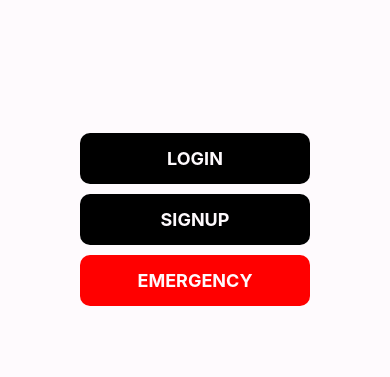
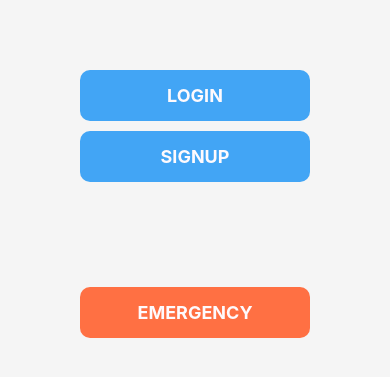
Before and after one commit to JoshuaPodlich/VetGo_10, a React Native app in the folder Frontend/: screen /Welcome in a window 390 px wide. Shown: the part 391-768 px from the top of the page. Built offline with nearby package versions, Linux system fonts and the light colour scheme; what @stripe/stripe-react-native would draw is missing.

Commit message:
Start of button colors

```diff
--- a/Frontend/app/components/EntryButtons.tsx
+++ b/Frontend/app/components/EntryButtons.tsx
@@ -19,20 +19,20 @@ function EntryButtons(props: any) {
 
     return (
         <View id={"buttonGroup"} style={styles.buttonGroup}>
-            <TouchableHighlight style={{...styles.mainButton, backgroundColor: colors.black}}
-                underlayColor={colors.black_underlay}
+            <TouchableHighlight style={{...styles.mainButton, backgroundColor: colors.primary_Blue}}
+                underlayColor={colors.primary_Blue}
                 onPress={() => cmd(direction)}>
                 <Text style={styles.buttonText}> LOGIN </Text>
             </TouchableHighlight>
 
-            <TouchableHighlight style={{...styles.mainButton, backgroundColor: colors.black}}
-                underlayColor={colors.black_underlay}
+            <TouchableHighlight style={{...styles.mainButton, backgroundColor: colors.primary_Blue}}
+                underlayColor={colors.primary_Blue}
                 onPress={() => props.navigation.navigate("SignUp")}>
                 <Text style={styles.buttonText}> SIGNUP </Text>
             </TouchableHighlight>
 
-            <TouchableHighlight style={{...styles.mainButton, backgroundColor: colors.brightRed}}
-                underlayColor={colors.brightRed_underlayColor}
+            <TouchableHighlight style={{...styles.mainButton, backgroundColor: colors.action_Orange, marginTop: 100}}
+                underlayColor={colors.action_Orange}
                 onPress={() => console.error("Emergency map is not done")}>
                 <Text style={styles.buttonText}> EMERGENCY </Text>
             </TouchableHighlight>
--- a/Frontend/app/screens/SignUp/SignUpScreen.tsx
+++ b/Frontend/app/screens/SignUp/SignUpScreen.tsx
@@ -231,12 +231,12 @@ function SignUpScreen(props: any) {
                     </View>
 
                     <View id={"buttonGroup"} style={styles.buttonGroup}>
-                        <TouchableHighlight style={{ ...styles.mainButton, backgroundColor: colors.black }}
+                        <TouchableHighlight style={{ ...styles.mainButton, backgroundColor: colors.primary_Blue }}
                             underlayColor={colors.black_underlay} onPress={handleSubmit}>
                             <Text style={styles.buttonText}> SIGNUP </Text>
                         </TouchableHighlight>
 
-                        <TouchableHighlight style={{ ...styles.mainButton, backgroundColor: colors.brightRed }}
+                        <TouchableHighlight style={{ ...styles.mainButton, backgroundColor: colors.action_Orange }}
                             underlayColor={colors.brightRed_underlayColor}
                             onPress={() => props.navigation.navigate("Map")}>
                             <Text style={styles.buttonText}> EMERGENCY </Text>
--- a/Frontend/app/screens/shared/Colors.tsx
+++ b/Frontend/app/screens/shared/Colors.tsx
@@ -14,4 +14,10 @@ export const colors = {
     white: "#ffffff",
     red: "#FF0000",
     blue: "#3366FF",
+    primary_Blue: "#42A5F5",
+    action_Green: "#4CAF50",
+    action_Orange: "#FF7043",
+    background_Grey: "#F5F5F5",
+    hilight_yellow: "#FFD54F",
+
 }
--- a/Frontend/app/screens/shared/Styles.tsx
+++ b/Frontend/app/screens/shared/Styles.tsx
@@ -5,9 +5,10 @@ export const styles: any = StyleSheet.create({
     background: {
         alignContent: "center", //only takes effect when wrapping occur
         alignItems: "center", // secondary axis
-        backgroundColor: colors.lightGrey,
+        backgroundColor: colors.background_Grey,
         flex: 1,
         justifyContent: "flex-start", //main axis - currently col
+        color: colors.background_Grey,
     },
 
     header: {
@@ -42,6 +43,7 @@ export const styles: any = StyleSheet.create({
         margin: 5,
         padding: 15,
         width: 230,
+        color: colors.primary_Blue,
     },
 
     title: {
```
